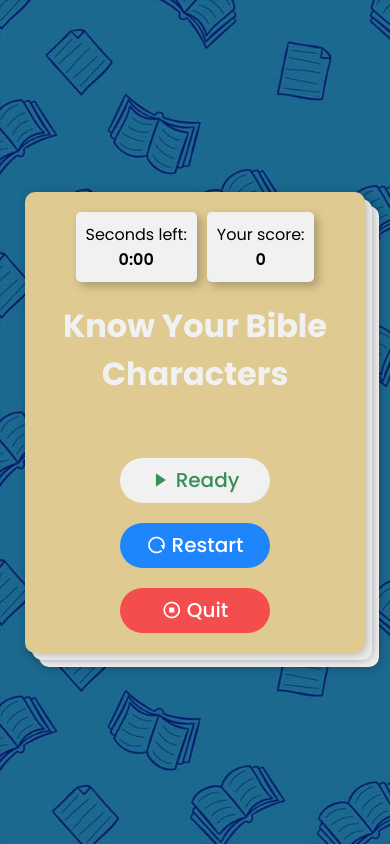
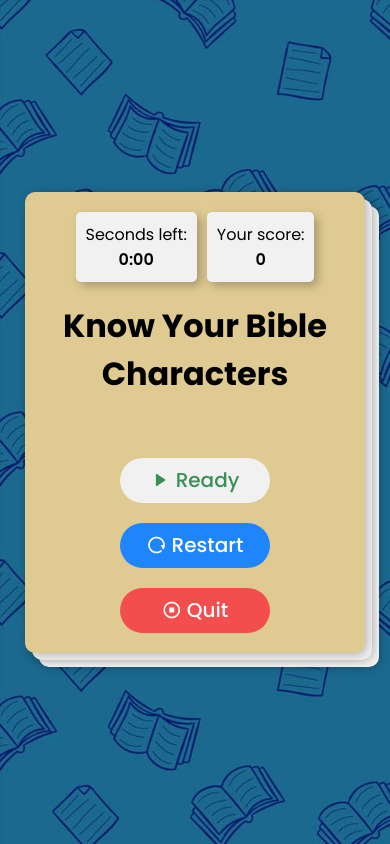
Before and after one commit to charlesarmah1002/bible-trivia, a plain HTML site: page index.html in a window 390 px wide. Drawn offline with nearby package versions, Linux system fonts and the light colour scheme.

Commit message:
setting mobile design font color to black

```diff
--- a/style.css
+++ b/style.css
@@ -189,7 +189,7 @@ button#start {
         display: grid;
         place-content: center;
         text-align: center;
-        color: var(--white);
+        color: black;
         padding: 25px;
     }
 
```
